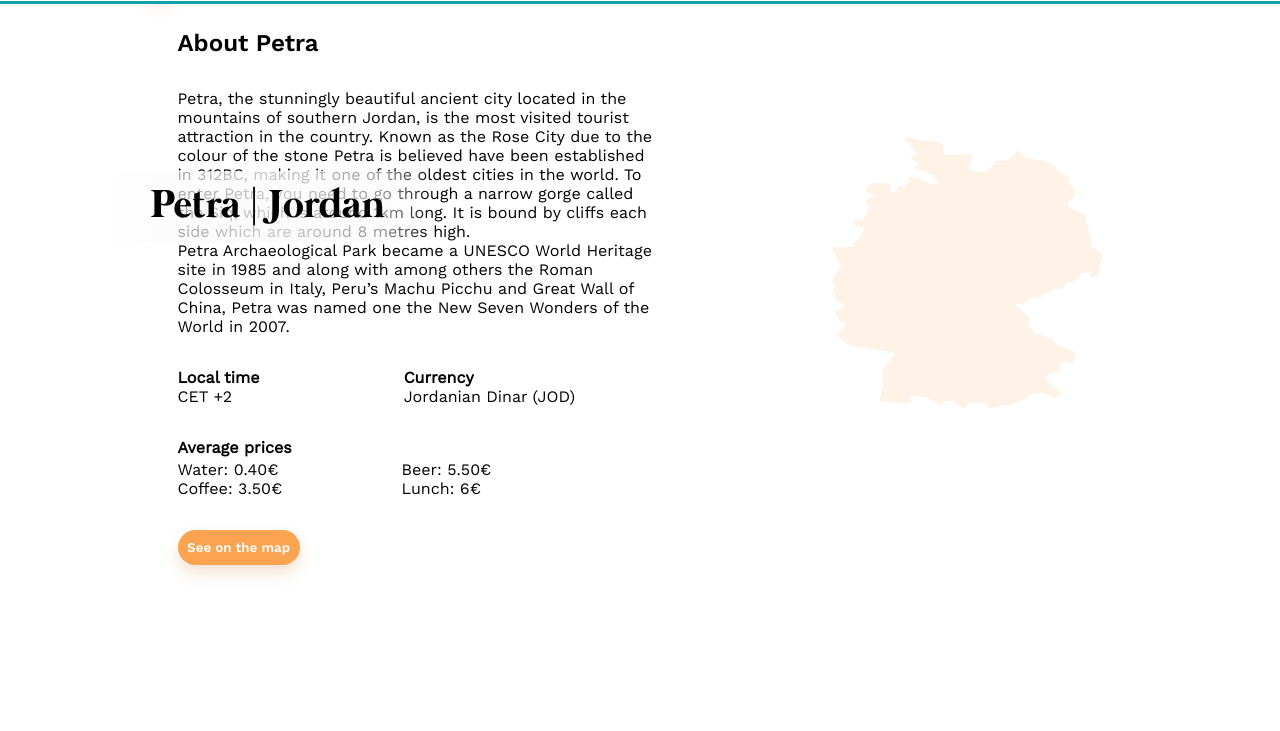
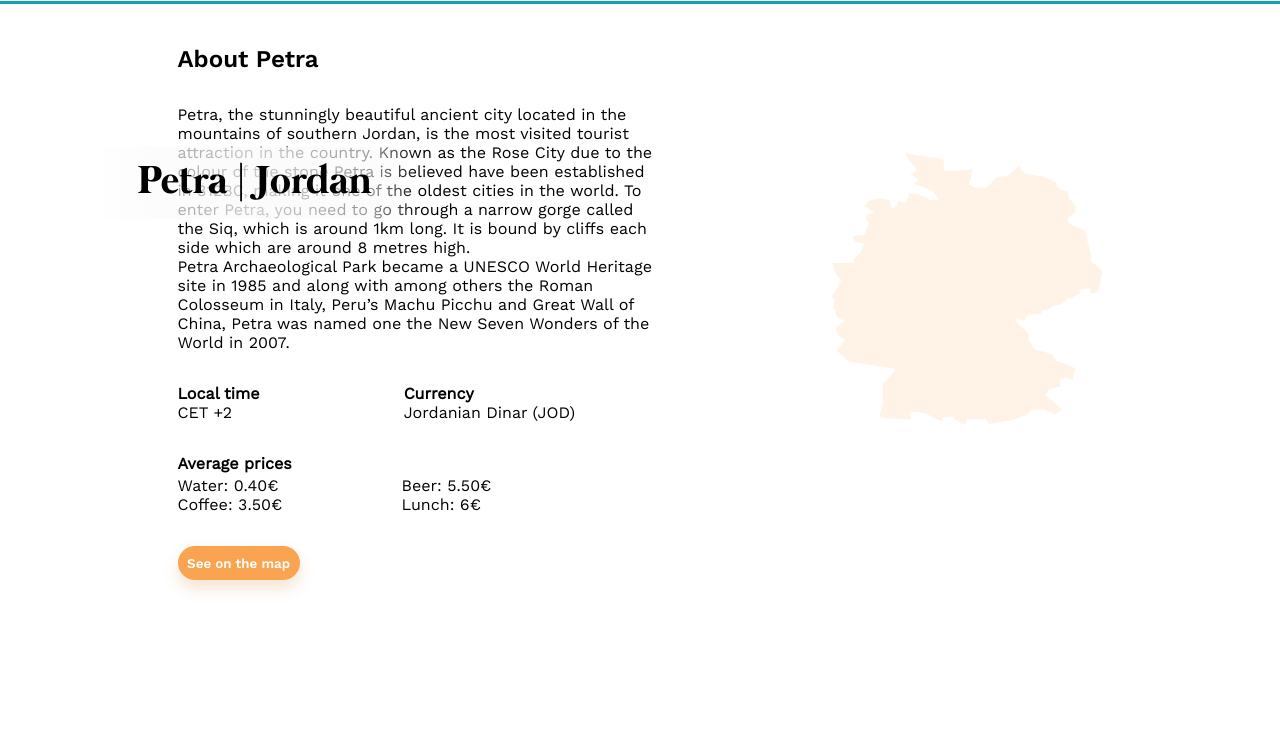
Before and after one commit to sandra-krejcir/trawell, a plain HTML site: page city_page.html in a window 1280 px wide. Shown: the part 69-800 px from the top of the page. Drawn offline with Linux system fonts and the light colour scheme; no server answers.

Commit message:
the fixed headline, no scroll button

```diff
--- a/city_page.css
+++ b/city_page.css
@@ -79,8 +79,8 @@ h1 {
   font-family: "Mermaid";
   font-size: 2.5rem;
   position: absolute;
-  top: 30%;
-  left: 8%;
+  top: 27%;
+  left: 7%;
   background: rgb(255, 255, 255);
   background: linear-gradient(
     90deg,
@@ -137,6 +137,7 @@ article a:hover {
   column-gap: 10px;
   margin-left: 8.5rem;
   margin-right: 8.5rem;
+  margin-top: 6rem;
 }
 
 .description p {
@@ -200,6 +201,7 @@ button:hover {
   background-color: var(--button-color-hover);
   box-shadow: var(--button-box-shadow-hover);
 }
+
 .list {
   display: flex;
   justify-content: space-around;
--- a/city_page.html
+++ b/city_page.html
@@ -30,7 +30,6 @@
            </div>
           </nav>
       <h1>Petra | Jordan</h1>
-      <button>></button>
     </header>
     <main>
       <section class="description">
```
Also changed, not shown: pics_trawell/button_down.svg (added).
